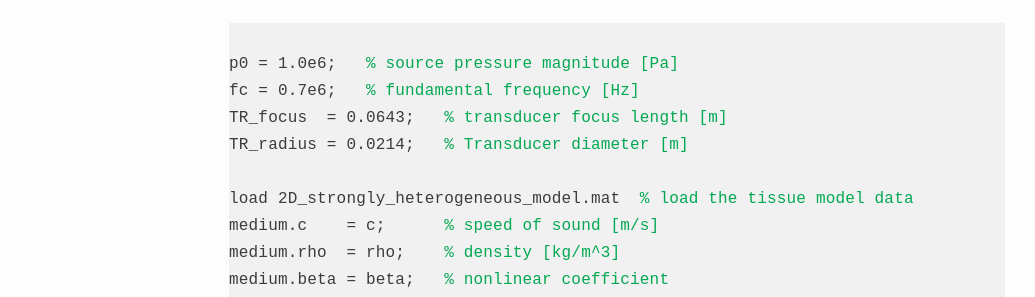
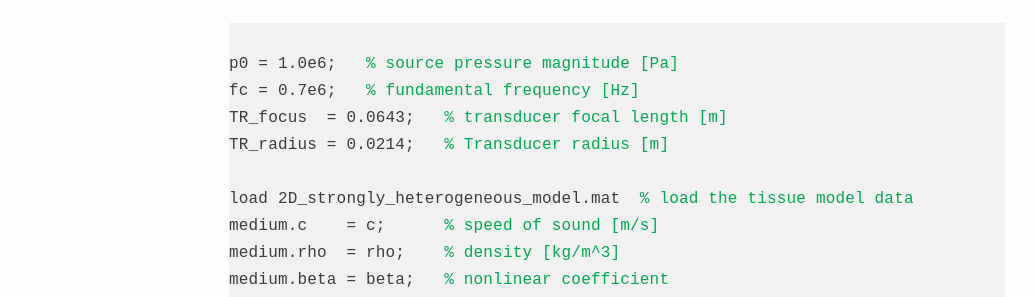
Before and after one commit to m-SOUND/mSOUND, a Jekyll site: the page built from _posts/2019-07-29-TMDM-2D-strong-speed-of-sound-contrast.html, in a window 1280 px wide and 900 px high, scrolled down 1092 px. Shown: the part 151-448 px from the top of the window, without its empty margins (23-1058 px from the left). Built offline with Jekyll 4.4.1, drawn with Linux system fonts in a browser that asks for light colours.

Commit message:
Update 2019-07-29-TMDM-2D-strong-speed-of-sound-contrast.html

```diff
--- a/_posts/2019-07-29-TMDM-2D-strong-speed-of-sound-contrast.html
+++ b/_posts/2019-07-29-TMDM-2D-strong-speed-of-sound-contrast.html
@@ -50,8 +50,8 @@ The 2D model used in this case is shown in the figure below.
  <code>
 p0 = 1.0e6;   <font color="#03a852">% source pressure magnitude [Pa]</font>
 fc = 0.7e6;   <font color="#03a852">% fundamental frequency [Hz]</font>
-TR_focus  = 0.0643;   <font color="#03a852">% transducer focus length [m]</font>
-TR_radius = 0.0214;   <font color="#03a852">% Transducer diameter [m]</font>
+TR_focus  = 0.0643;   <font color="#03a852">% transducer focal length [m]</font>
+TR_radius = 0.0214;   <font color="#03a852">% Transducer radius [m]</font>
 
 load 2D_strongly_heterogeneous_model.mat  <font color="#03a852">% load the tissue model data</font>
 medium.c    = c;      <font color="#03a852">% speed of sound [m/s]</font>
```
